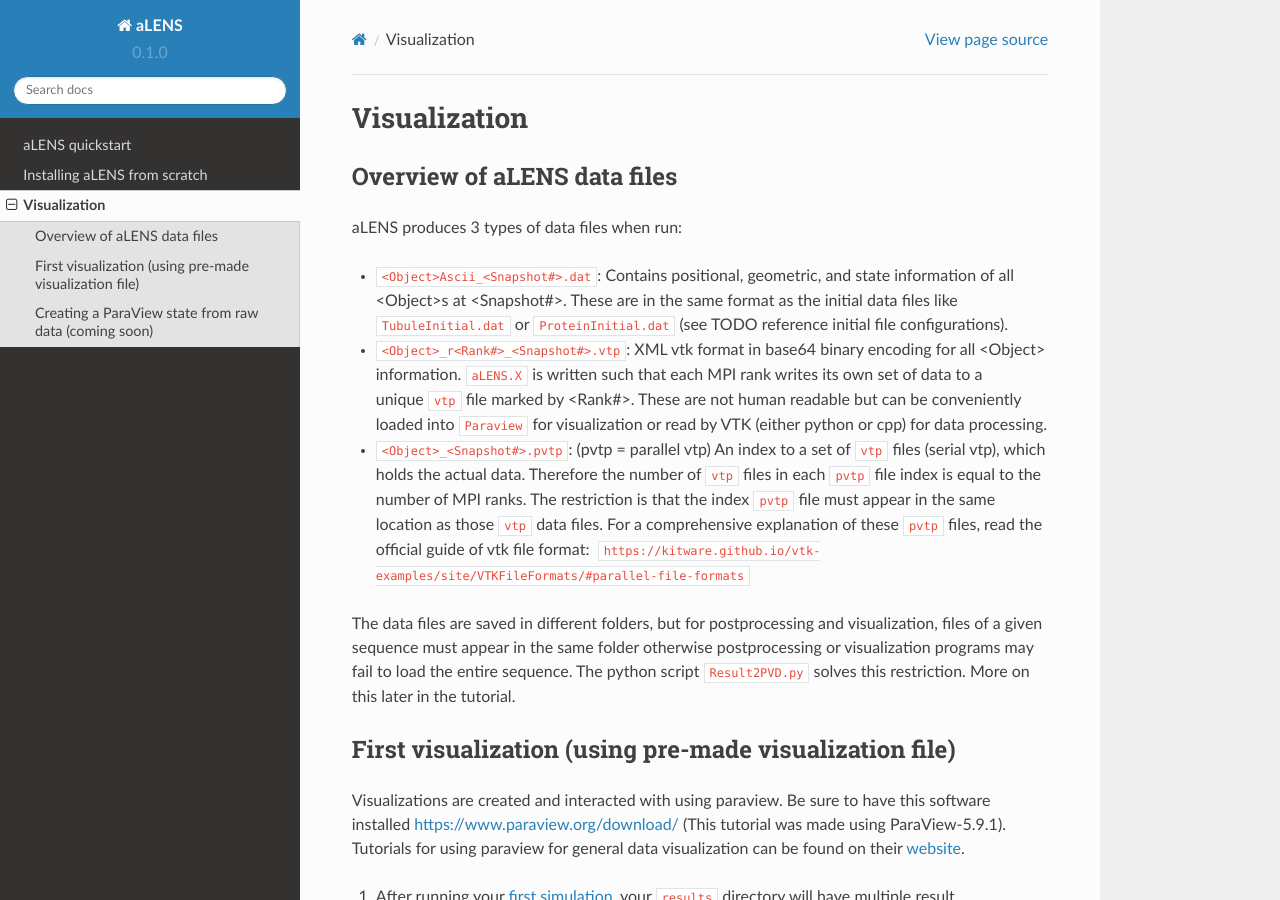
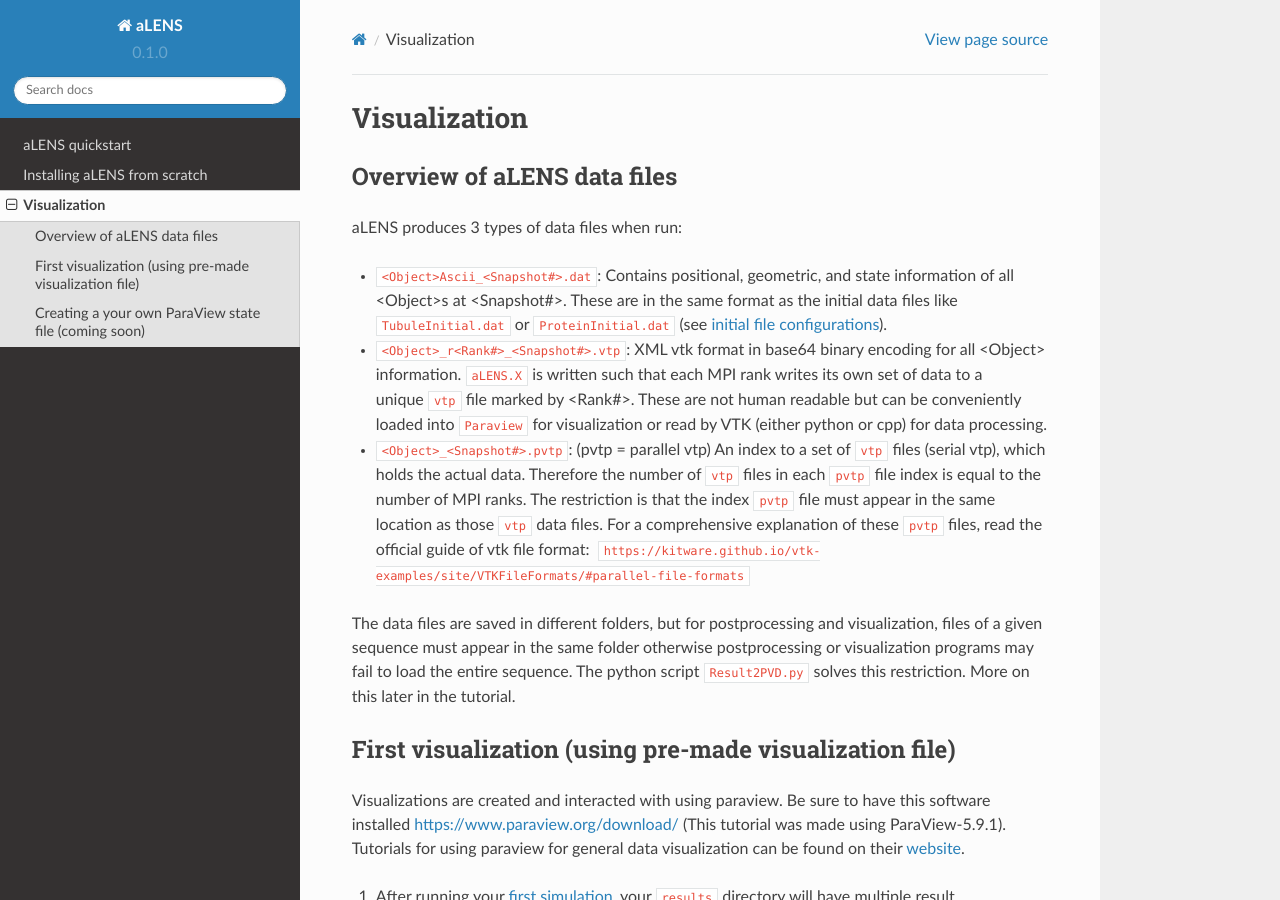
Before and after one commit to flatironinstitute/aLENS, a Sphinx documentation site: the page built from docs/source/visualization.md, in a window 1280 px wide and 900 px high. Built offline with Sphinx 7.4.7 and the Read the Docs theme 2.0.0, drawn with Linux system fonts in a browser that asks for light colours; pages that are not in the unit, such as notebooks, are missing from menus; some of the changed text lies outside the part shown.

Commit message:
Removed visible TODOs

```diff
--- a/docs/source/visualization.md
+++ b/docs/source/visualization.md
@@ -5,7 +5,7 @@
 ## Overview of aLENS data files
 
 aLENS produces 3 types of data files when run:
-- `<Object>Ascii_<Snapshot#>.dat`: Contains positional, geometric, and state information of all \<Object\>s  at \<Snapshot#\>. These are in the same format as the initial data files like `TubuleInitial.dat` or `ProteinInitial.dat` (see TODO reference initial file configurations).
+- `<Object>Ascii_<Snapshot#>.dat`: Contains positional, geometric, and state information of all \<Object\>s  at \<Snapshot#\>. These are in the same format as the initial data files like `TubuleInitial.dat` or `ProteinInitial.dat` (see [initial file configurations](./quickstart.md#initial-configuration-file-lines-optional)).
 
 - `<Object>_r<Rank#>_<Snapshot#>.vtp`: XML vtk format in base64 binary encoding for all \<Object\> information. `aLENS.X` is written such that each MPI rank writes its own set of data to a unique `vtp` file marked by \<Rank#\>. These are not human readable but can be conveniently loaded into `Paraview` for visualization or read by VTK (either python or cpp) for data processing.
 
@@ -86,4 +86,4 @@ Visualizations are created and interacted with using paraview. Be sure to have t
 
     You should now see a .avi file in your simulation directory.
 
-## Creating a ParaView state from raw data (coming soon)
+## Creating a your own ParaView state file (coming soon)
```
Also changed, not shown: 2 other files.
